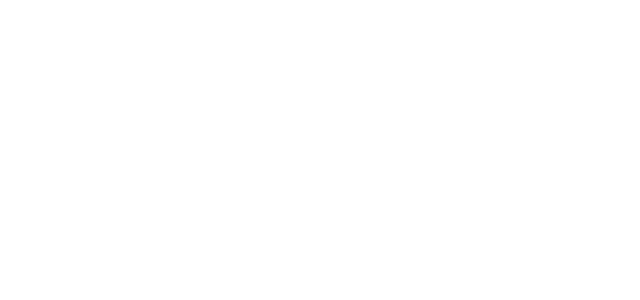
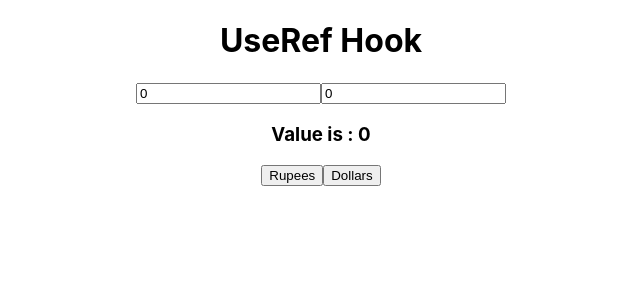
Before and after one commit to codewithzaman/React-Hooks-Tutorial, a React (Create React App) app: page / in a window 1280 px wide. Shown: the top 300 px of the page, without its empty margins (319-959 px from the left). Built offline with nearby package versions, Linux system fonts and the light colour scheme.

Commit message:
update useref

```diff
--- a/src/App.js
+++ b/src/App.js
@@ -1,4 +1,5 @@
 import './App.css';
+import UseRef from './React-Hooks/UseRef/UseRef';
 // import UseCallBack from './React-Hooks/UseCallback/UseCallBack';
 // import UseMemo from './React-Hooks/UseMemo/UseMemo';
 function App() {
@@ -6,6 +7,7 @@
     <div className="App">
       {/* <UseMemo/> */}
       {/* <UseCallBack/> */}
+      <UseRef/>
     </div>
   );
 }
--- a/src/React-Hooks/UseRef/UseRef.js
+++ b/src/React-Hooks/UseRef/UseRef.js
@@ -1,9 +1,35 @@
-import React from 'react'
+import React,{useState,useRef} from 'react'
 
 function UseRef() {
+    const [myNum, setmyNum] = useState(0);
+    const getNumBox = ()=>{
+        console.log('Hello');
+        console.log(inputOne.current);
+    }
+    const getTextBox = ()=>{
+        console.log('World');
+        console.log(inputTwo.current);
+    }
+    const inputOne = useRef()
+    const inputTwo = useRef()
   return (
     <div>
-
+      <h1>UseRef Hook</h1>
+    <input
+    ref={inputOne}
+    type="number"
+    value={myNum}
+    onChange={(e)=>setmyNum(e.target.value)}
+    />
+    <input
+    ref={inputTwo}
+    type="text"
+    value={myNum}
+    onChange={(e)=>setmyNum(e.target.value)}
+    />
+    <h3>Value is : {myNum}</h3>
+    <button onClick={()=> getNumBox()}>Rupees</button>
+    <button onClick={()=> getTextBox()}>Dollars</button>
     </div>
   )
 }
```
